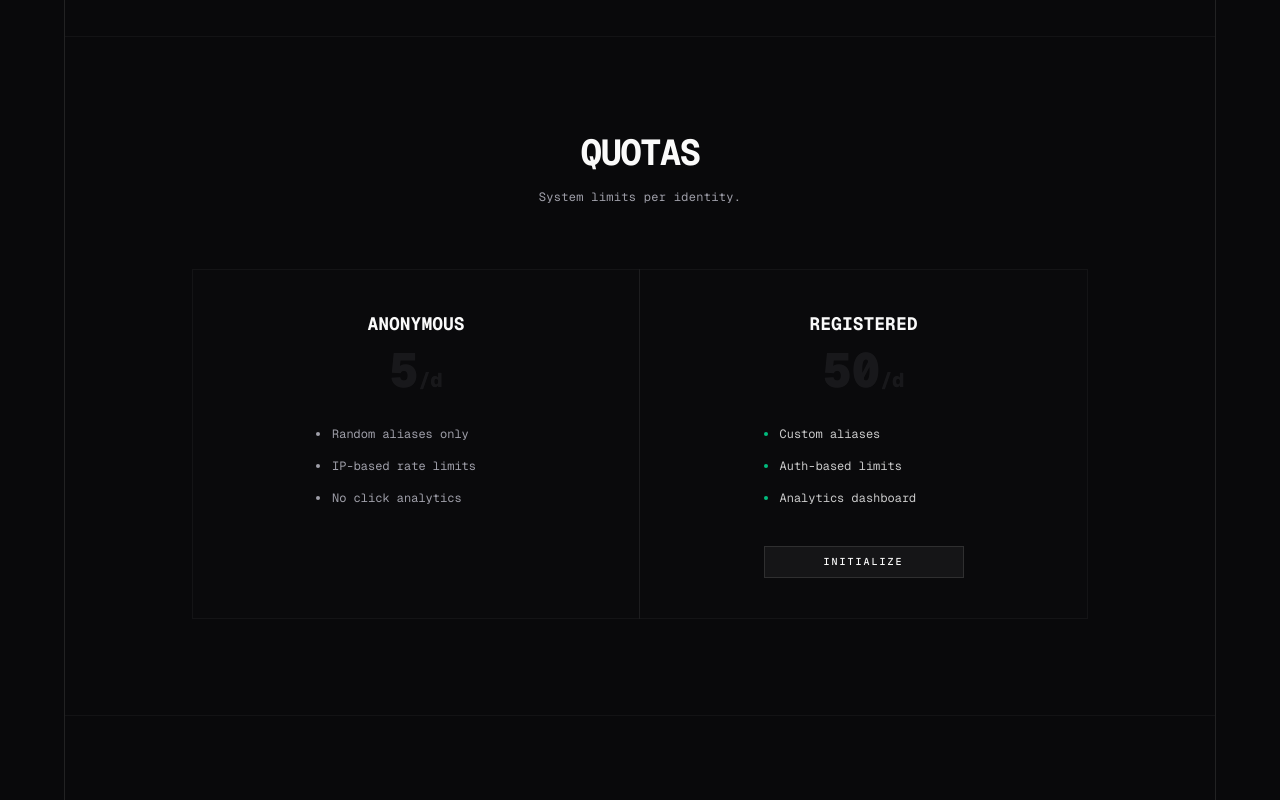
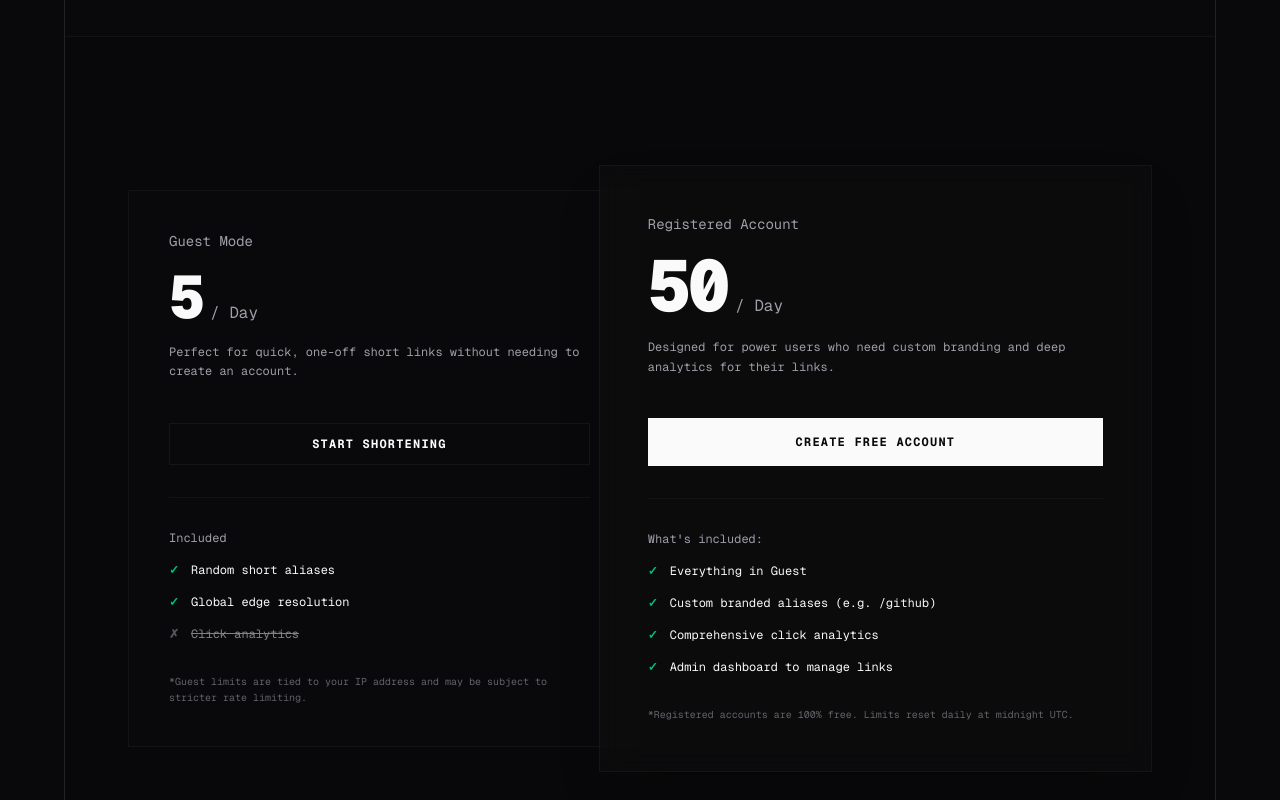
Before and after one commit to mosabbir-maruf/URLTrim, a Next.js app: page / in a window 1280 px wide. Shown: the part 1460-2260 px from the top of the page. Built offline with nearby package versions, Linux system fonts and the light colour scheme; no server answers.

Commit message:
Design: Redesign Quotas section to match elevated overlapping card style

```diff
--- a/app/page.tsx
+++ b/app/page.tsx
@@ -320,49 +320,91 @@ function Feature({
 
 function LimitsSection() {
   return (
-    <section className="flex flex-col items-center justify-center px-5 py-24 border-b border-border/40">
+    <section className="flex flex-col items-center justify-center px-5 py-32 border-b border-border/40 bg-background/50">
+      <div className="w-full max-w-5xl flex flex-col md:flex-row items-center justify-center">
 
-      <div className="text-center mb-16">
-        <h2 className="font-mono text-3xl font-bold tracking-tighter uppercase sm:text-4xl">
-          Quotas
-        </h2>
-        <p className="mt-4 text-xs font-mono tracking-wide text-muted-foreground">
-          System limits per identity.
-        </p>
-      </div>
+        {/* Left Card: Guest */}
+        <div className="w-full md:w-1/2 border border-border/40 bg-background p-10 flex flex-col z-0">
+          <h3 className="font-mono text-sm text-muted-foreground mb-4">Guest Mode</h3>
+          <div className="flex items-baseline gap-2 mb-4">
+            <span className="text-6xl font-black tracking-tighter">5</span>
+            <span className="font-mono text-muted-foreground">/ Day</span>
+          </div>
+          <p className="font-mono text-xs leading-relaxed text-muted-foreground mb-8 min-h-[48px]">
+            Perfect for quick, one-off short links without needing to create an account.
+          </p>
 
-      <div className="w-full max-w-4xl">
-        <div className="grid md:grid-cols-2 gap-4 md:gap-0 relative">
-
-          <div className="border border-border/40 bg-card/10 p-10 flex flex-col items-center text-center relative z-10 group hover:border-foreground/50 hover:bg-card/20 transition-colors">
-            <h3 className="font-mono text-lg font-bold uppercase mb-2">Anonymous</h3>
-            <p className="font-mono text-5xl font-black text-muted-foreground/10 mb-8 group-hover:text-foreground/30 transition-colors">5<span className="text-xl">/d</span></p>
-            <ul className="flex flex-col gap-4 text-xs font-mono text-muted-foreground mb-10 text-left w-full max-w-[200px] mx-auto">
-              <li className="flex items-center gap-3"><div className="h-1 w-1 bg-muted-foreground rounded-full" /> Random aliases only</li>
-              <li className="flex items-center gap-3"><div className="h-1 w-1 bg-muted-foreground rounded-full" /> IP-based rate limits</li>
-              <li className="flex items-center gap-3"><div className="h-1 w-1 bg-muted-foreground rounded-full" /> No click analytics</li>
-            </ul>
-            <div className="mt-auto opacity-0 group-hover:opacity-100 transition-opacity">
-              <span className="text-[10px] font-mono tracking-[0.2em] uppercase text-muted-foreground">Default Node</span>
-            </div>
+          <div className="w-full mb-8">
+            <a href="#" className="flex w-full items-center justify-center border border-border/50 py-3 text-xs font-mono font-bold uppercase tracking-widest hover:bg-muted/50 transition-colors">
+              Start Shortening
+            </a>
           </div>
 
-          <div className="border border-border/40 bg-card/10 p-10 flex flex-col items-center text-center relative z-10 md:-ml-px group hover:border-foreground/50 hover:bg-card/20 transition-colors">
-            <h3 className="font-mono text-lg font-bold uppercase mb-2 text-foreground">Registered</h3>
-            <p className="font-mono text-5xl font-black text-muted-foreground/10 mb-8 group-hover:text-foreground/80 transition-colors">50<span className="text-xl">/d</span></p>
-            <ul className="flex flex-col gap-4 text-xs font-mono text-foreground/80 mb-10 text-left w-full max-w-[200px] mx-auto">
-              <li className="flex items-center gap-3"><div className="h-1 w-1 bg-emerald-500 rounded-full" /> Custom aliases</li>
-              <li className="flex items-center gap-3"><div className="h-1 w-1 bg-emerald-500 rounded-full" /> Auth-based limits</li>
-              <li className="flex items-center gap-3"><div className="h-1 w-1 bg-emerald-500 rounded-full" /> Analytics dashboard</li>
+          <div className="border-t border-border/40 pt-8 flex flex-col">
+            <span className="font-mono text-xs text-muted-foreground mb-4">Included</span>
+            <ul className="flex flex-col gap-4 text-xs font-mono mb-8">
+              <li className="flex items-start gap-3">
+                <span className="text-emerald-500 font-bold">✓</span>
+                <span>Random short aliases</span>
+              </li>
+              <li className="flex items-start gap-3">
+                <span className="text-emerald-500 font-bold">✓</span>
+                <span>Global edge resolution</span>
+              </li>
+              <li className="flex items-start gap-3 opacity-50">
+                <span className="text-muted-foreground font-bold">✗</span>
+                <span className="line-through">Click analytics</span>
+              </li>
             </ul>
-            <div className="mt-auto w-full max-w-[200px] mx-auto">
-              <Link href="/register" className={buttonVariants({ variant: "outline", className: "w-full uppercase font-bold tracking-[0.2em] text-[10px] bg-background/50 hover:bg-emerald-500/10 hover:text-emerald-500 hover:border-emerald-500/50 transition-colors" })}>
-                Initialize
-              </Link>
-            </div>
+            <p className="font-mono text-[10px] text-muted-foreground/60 leading-relaxed mt-auto">
+              *Guest limits are tied to your IP address and may be subject to stricter rate limiting.
+            </p>
+          </div>
+        </div>
+
+        {/* Right Card: Registered */}
+        <div className="w-full md:w-[55%] border border-border/40 bg-muted/10 backdrop-blur-md p-12 shadow-2xl shadow-black/20 z-10 md:-ml-8 mt-8 md:mt-0 flex flex-col">
+          <h3 className="font-mono text-sm text-muted-foreground mb-4">Registered Account</h3>
+          <div className="flex items-baseline gap-2 mb-4">
+            <span className="text-7xl font-black tracking-tighter">50</span>
+            <span className="font-mono text-muted-foreground">/ Day</span>
+          </div>
+          <p className="font-mono text-xs leading-relaxed text-muted-foreground mb-8 min-h-[48px]">
+            Designed for power users who need custom branding and deep analytics for their links.
+          </p>
+
+          <div className="w-full mb-8">
+            <Link href="/register" className="flex w-full items-center justify-center bg-foreground text-background py-4 text-xs font-mono font-bold uppercase tracking-widest hover:bg-foreground/90 transition-colors">
+              Create Free Account
+            </Link>
           </div>
 
+          <div className="border-t border-border/40 pt-8 flex flex-col">
+            <span className="font-mono text-xs text-muted-foreground mb-4">What&apos;s included:</span>
+            <ul className="flex flex-col gap-4 text-xs font-mono mb-8">
+              <li className="flex items-start gap-3">
+                <span className="text-emerald-500 font-bold">✓</span>
+                <span>Everything in Guest</span>
+              </li>
+              <li className="flex items-start gap-3">
+                <span className="text-emerald-500 font-bold">✓</span>
+                <span>Custom branded aliases (e.g. /github)</span>
+              </li>
+              <li className="flex items-start gap-3">
+                <span className="text-emerald-500 font-bold">✓</span>
+                <span>Comprehensive click analytics</span>
+              </li>
+              <li className="flex items-start gap-3">
+                <span className="text-emerald-500 font-bold">✓</span>
+                <span>Admin dashboard to manage links</span>
+              </li>
+            </ul>
+            <p className="font-mono text-[10px] text-muted-foreground/60 leading-relaxed mt-auto">
+              *Registered accounts are 100% free. Limits reset daily at midnight UTC.
+            </p>
+          </div>
         </div>
+
       </div>
     </section>
   )
```
